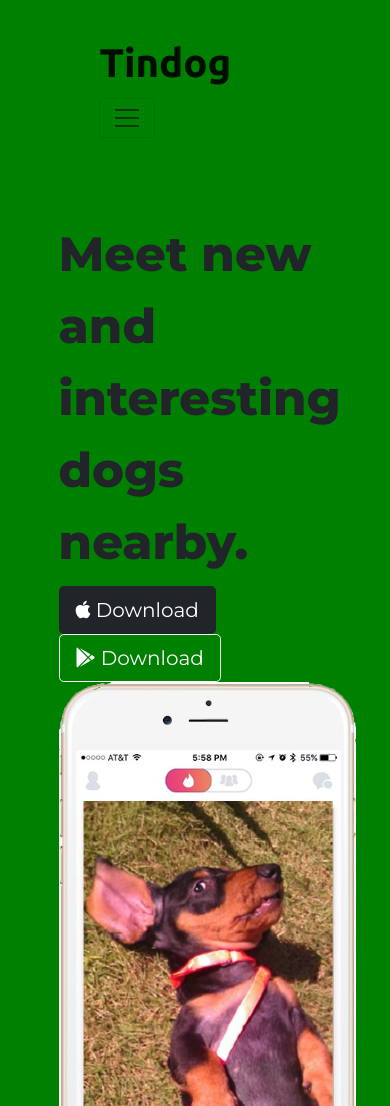
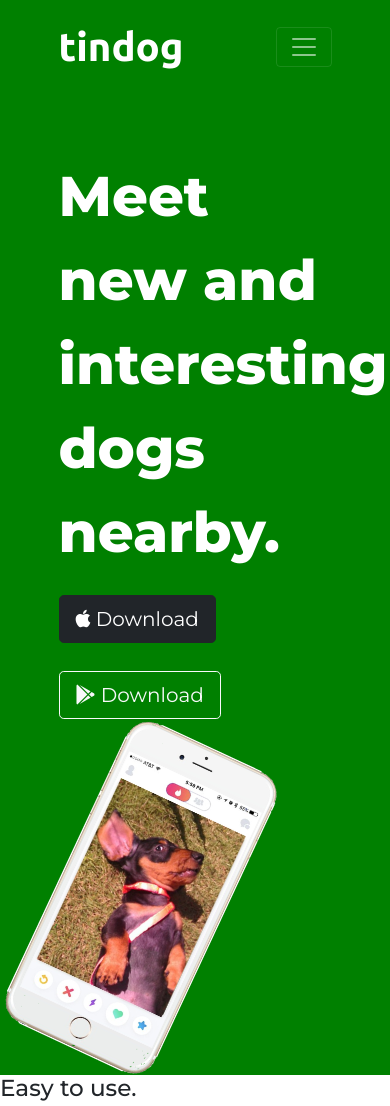
Before and after one commit to poiugit/WebDevelopment, a plain HTML site: page TinDog-Start-master/index.html in a window 390 px wide. Shown: the top 1106 px of the page. Drawn offline with nearby package versions, Linux system fonts and the light colour scheme.

Commit message:
Rotate Title Image

```diff
--- a/TinDog-Start-master/css/styles.css
+++ b/TinDog-Start-master/css/styles.css
@@ -4,6 +4,7 @@ body {
 
 #title {
   background-color: green;
+  color: white;
 }
 
 .container-fluid {
@@ -12,14 +13,14 @@ body {
 
 h1 {
   font-family: "Montserrat", sans-serif;
-  font-size: 3rem;
+  font-size: 3.5rem;
   font-weight: 800;
   line-height: 1.5;
 }
 
 /* Navigation Bar */
 .navbar {
-  padding-bottom: 4.5rem;
+  padding: 0 0 4.5rem;
 }
 
 .navbar-brand {
@@ -33,6 +34,17 @@ h1 {
 }
 
 .nav-link {
-  font-size: 1.2rem;
+  font-size: 1.4rem;
   font-family: "Montserrat-Light";
 }
+
+/* Download Buttons */
+.download-button {
+  margin: 5% 3% 5% 0;
+}
+
+/* Title Image */
+.title-image {
+  width: 60%;
+  transform: rotate(25deg);
+}
--- a/TinDog-Start-master/index.html
+++ b/TinDog-Start-master/index.html
@@ -1,34 +1,60 @@
 <!DOCTYPE html>
 <html>
-
   <head>
-  <meta charset="utf-8">
+    <meta charset="utf-8" />
     <title>TinDog</title>
     <!-- Google Font -->
-  <link rel="preconnect" href="https://fonts.gstatic.com">
-  <link href="https://fonts.googleapis.com/css2?family=Montserrat:wght@300;400;500;600;700;800;900&family=Ubuntu:wght@400;500;700&display=swap" rel="stylesheet">
+    <link rel="preconnect" href="https://fonts.gstatic.com" />
+    <link
+      href="https://fonts.googleapis.com/css2?family=Montserrat:wght@300;400;500;600;700;800;900&family=Ubuntu:wght@400;500;700&display=swap"
+      rel="stylesheet"
+    />
 
     <!-- CSS Stylesheets -->
-  <link href="https://cdn.jsdelivr.net/npm/bootstrap@5.0.0-beta1/dist/css/bootstrap.min.css" rel="stylesheet" integrity="sha384-giJF6kkoqNQ00vy+HMDP7azOuL0xtbfIcaT9wjKHr8RbDVddVHyTfAAsrekwKmP1" crossorigin="anonymous">
-  <link rel="stylesheet" href="css/styles.css">
+    <link
+      href="https://cdn.jsdelivr.net/npm/bootstrap@5.0.0-beta1/dist/css/bootstrap.min.css"
+      rel="stylesheet"
+      integrity="sha384-giJF6kkoqNQ00vy+HMDP7azOuL0xtbfIcaT9wjKHr8RbDVddVHyTfAAsrekwKmP1"
+      crossorigin="anonymous"
+    />
+    <link rel="stylesheet" href="css/styles.css" />
 
     <!-- Font awesome -->
-  <link rel="stylesheet" href="https://use.fontawesome.com/releases/v5.15.1/css/all.css" integrity="sha384-vp86vTRFVJgpjF9jiIGPEEqYqlDwgyBgEF109VFjmqGmIY/Y4HV4d3Gp2irVfcrp" crossorigin="anonymous">
+    <link
+      rel="stylesheet"
+      href="https://use.fontawesome.com/releases/v5.15.1/css/all.css"
+      integrity="sha384-vp86vTRFVJgpjF9jiIGPEEqYqlDwgyBgEF109VFjmqGmIY/Y4HV4d3Gp2irVfcrp"
+      crossorigin="anonymous"
+    />
 
     <!-- Bootstrap Script -->
-  <script src="https://cdn.jsdelivr.net/npm/@popperjs/core@2.5.4/dist/umd/popper.min.js" integrity="sha384-q2kxQ16AaE6UbzuKqyBE9/u/KzioAlnx2maXQHiDX9d4/zp8Ok3f+M7DPm+Ib6IU" crossorigin="anonymous"></script>
-  <script src="https://cdn.jsdelivr.net/npm/bootstrap@5.0.0-beta1/dist/js/bootstrap.min.js" integrity="sha384-pQQkAEnwaBkjpqZ8RU1fF1AKtTcHJwFl3pblpTlHXybJjHpMYo79HY3hIi4NKxyj" crossorigin="anonymous"></script>
+    <script
+      src="https://cdn.jsdelivr.net/npm/@popperjs/core@2.5.4/dist/umd/popper.min.js"
+      integrity="sha384-q2kxQ16AaE6UbzuKqyBE9/u/KzioAlnx2maXQHiDX9d4/zp8Ok3f+M7DPm+Ib6IU"
+      crossorigin="anonymous"
+    ></script>
+    <script
+      src="https://cdn.jsdelivr.net/npm/bootstrap@5.0.0-beta1/dist/js/bootstrap.min.js"
+      integrity="sha384-pQQkAEnwaBkjpqZ8RU1fF1AKtTcHJwFl3pblpTlHXybJjHpMYo79HY3hIi4NKxyj"
+      crossorigin="anonymous"
+    ></script>
   </head>
 
   <body>
-
     <section id="title">
       <div class="container-fluid">
         <!-- Nav Bar -->
-        <nav class="navbar navbar-expand-lg navbar-light">
-          <div class="container-fluid">
-            <a class="navbar-brand" href="#">Tindog</a>
-            <button class="navbar-toggler" type="button" data-bs-toggle="collapse" data-bs-target="#navbarTogglerDemo01" aria-controls="navbarTogglerDemo01" aria-expanded="false" aria-label="Toggle navigation">
+        <nav class="navbar navbar-expand-lg navbar-dark">
+          <a class="navbar-brand" href="#">tindog</a>
+          <button
+            class="navbar-toggler"
+            type="button"
+            data-bs-toggle="collapse"
+            data-bs-target="#navbarTogglerDemo01"
+            aria-controls="navbarTogglerDemo01"
+            aria-expanded="false"
+            aria-label="Toggle navigation"
+          >
             <span class="navbar-toggler-icon"></span>
           </button>
           <div class="collapse navbar-collapse" id="navbarTogglerDemo01">
@@ -44,28 +70,36 @@
               </li>
             </ul>
           </div>
-          </div>
         </nav>
 
         <!-- Title -->
         <div class="row">
           <div class="col-lg-6">
             <h1>Meet new and interesting dogs nearby.</h1>
-            <button type="button" class="btn btn-dark btn-lg"><i class="fab fa-apple"></i> Download</button>
-            <button type="button" class="btn btn-outline-light btn-lg"><i class="fab fa-google-play"></i> Download</button>
+            <button type="button" class="btn btn-dark btn-lg download-button">
+              <i class="fab fa-apple"></i> Download
+            </button>
+            <button
+              type="button"
+              class="btn btn-outline-light btn-lg download-button"
+            >
+              <i class="fab fa-google-play"></i> Download
+            </button>
           </div>
           <div class="col-lg-6">
-            <img src="images/iphone6.png" alt="iphone-mockup">
+            <img
+              class="title-image"
+              src="images/iphone6.png"
+              alt="iphone-mockup"
+            />
           </div>
         </div>
       </div>
     </section>
 
-
     <!-- Features -->
 
     <section id="features">
-
       <h3>Easy to use.</h3>
       <p>So easy to use, even your dog could do it.</p>
 
@@ -74,43 +108,37 @@
 
       <h3>Guaranteed to work.</h3>
       <p>Find the love of your dog's life or your money back.</p>
-
     </section>
-
 
     <!-- Testimonials -->
 
     <section id="testimonials">
-
-    <h2>I no longer have to sniff other dogs for love. I've found the hottest Corgi on TinDog. Woof.</h2>
-    <img src="images/dog-img.jpg" alt="dog-profile">
+      <h2>
+        I no longer have to sniff other dogs for love. I've found the hottest
+        Corgi on TinDog. Woof.
+      </h2>
+      <img src="images/dog-img.jpg" alt="dog-profile" />
       <em>Pebbles, New York</em>
 
       <!-- <h2 class="testimonial-text">My dog used to be so lonely, but with TinDog's help, they've found the love of their life. I think.</h2>
     <img class="testimonial-image" src="images/lady-img.jpg" alt="lady-profile">
     <em>Beverly, Illinois</em> -->
-
     </section>
-
 
     <!-- Press -->
 
     <section id="press">
-    <img src="images/techcrunch.png" alt="tc-logo">
-    <img src="images/tnw.png" alt="tnw-logo">
-    <img src="images/bizinsider.png" alt="biz-insider-logo">
-    <img src="images/mashable.png" alt="mashable-logo">
-
+      <img src="images/techcrunch.png" alt="tc-logo" />
+      <img src="images/tnw.png" alt="tnw-logo" />
+      <img src="images/bizinsider.png" alt="biz-insider-logo" />
+      <img src="images/mashable.png" alt="mashable-logo" />
     </section>
-
 
     <!-- Pricing -->
 
     <section id="pricing">
-
       <h2>A Plan for Every Dog's Needs</h2>
       <p>Simple and affordable price plans for your and your dog.</p>
-
 
       <h3>Chihuahua</h3>
       <h2>Free</h2>
@@ -119,14 +147,12 @@
       <p>Unlimited App Usage</p>
       <button type="button">Sign Up</button>
 
-
       <h3>Labrador</h3>
       <h2>$49 / mo</h2>
       <p>Unlimited Matches</p>
       <p>Unlimited Messages</p>
       <p>Unlimited App Usage</p>
       <button type="button">Sign Up</button>
-
 
       <h3>Mastiff</h3>
       <h2>$99 / mo</h2>
@@ -135,30 +161,20 @@
       <p>Unlimited Messages</p>
       <p>Unlimited App Usage</p>
       <button type="button">Sign Up</button>
-
     </section>
-
 
     <!-- Call to Action -->
 
     <section id="cta">
-
       <h3>Find the True Love of Your Dog's Life Today.</h3>
       <button type="button">Download</button>
       <button type="button">Download</button>
-
     </section>
-
 
     <!-- Footer -->
 
     <footer id="footer">
-
       <p>© Copyright 2018 TinDog</p>
-
     </footer>
-
-
   </body>
-
 </html>
```
Lines whose indentation alone changed are shown as unchanged.
